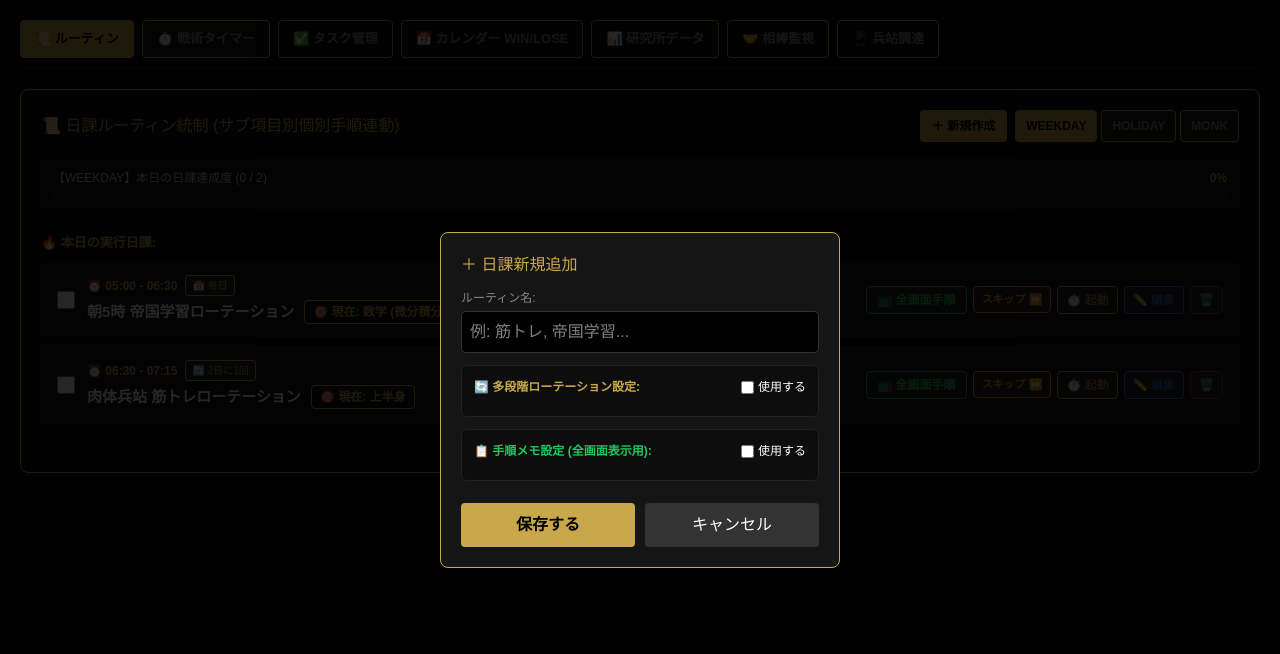
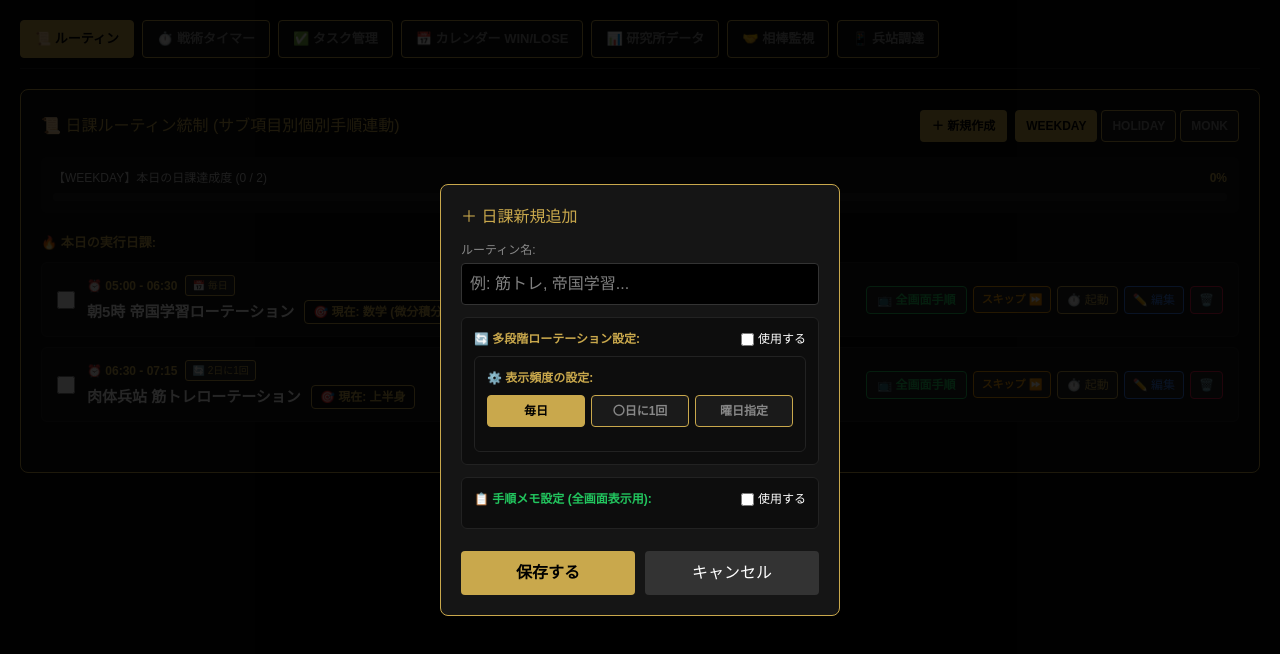
Before and after one commit to projectthwithai/gold-brain-hub, a Next.js app: page / in a window 1280 px wide. Both pictures are taken after a click on the button "＋ 新規作成". Shown: the top 654 px of the page. Built offline with nearby package versions, Linux system fonts and the light colour scheme.

Commit message:
feat: update components with AI agent

```diff
--- a/app/page.tsx
+++ b/app/page.tsx
@@ -500,6 +500,80 @@ export default function Page() {
                 </label>
               </div>
 
+              {/* ★復活！ 表示頻度設定UI (毎日 / 〇日に1回 / 曜日指定)★ */}
+            <div style={{ background: "#0d0d0d", padding: "12px", borderRadius: "6px", border: "1px solid #222" }}>
+              <span style={{ fontSize: "12px", color: "#C9A84C", fontWeight: "bold", display: "block", marginBottom: "8px" }}>⚙️ 表示頻度の設定:</span>
+
+              {/* タイプ選択ボタン (毎日 / 〇日に1回 / 曜日指定) */}
+              <div style={{ display: "flex", gap: "6px", marginBottom: "12px" }}>
+                {[
+                  { id: "daily", label: "毎日" },
+                  { id: "interval", label: "〇日に1回" },
+                  { id: "weekly", label: "曜日指定" },
+                ].map((f) => {
+                  const active = (isCreating ? newRoutine.freqType : editingRoutine?.freqType) === f.id;
+                  return (
+                    <button
+                      key={f.id}
+                      type="button"
+                      onClick={() => isCreating ? setNewRoutine({ ...newRoutine, freqType: f.id as any }) : editingRoutine && setEditingRoutine({ ...editingRoutine, freqType: f.id as any })}
+                      style={{
+                        flex: 1, padding: "6px 0",
+                        background: active ? "#C9A84C" : "#1a1a1a",
+                        color: active ? "#000" : "#888",
+                        border: "1px solid #C9A84C",
+                        borderRadius: "4px", fontSize: "12px", fontWeight: "bold", cursor: "pointer"
+                      }}
+                    >
+                      {f.label}
+                    </button>
+                  );
+                })}
+              </div>
+
+              {/* 〇日に1回入力フォーム */}
+              {(isCreating ? newRoutine.freqType : editingRoutine?.freqType) === "interval" && (
+                <div style={{ display: "flex", alignItems: "center", gap: "8px", fontSize: "12px" }}>
+                  <span>表示間隔:</span>
+                  <input
+                    type="number" min="2" max="30"
+                    value={isCreating ? newRoutine.freqIntervalDays : editingRoutine?.freqIntervalDays || 2}
+                    onChange={(e) => isCreating ? setNewRoutine({ ...newRoutine, freqIntervalDays: Number(e.target.value) }) : editingRoutine && setEditingRoutine({ ...editingRoutine, freqIntervalDays: Number(e.target.value) })}
+                    style={{ width: "60px", padding: "4px", background: "#000", border: "1px solid #C9A84C", color: "#fff", borderRadius: "4px", textAlign: "center", fontWeight: "bold" }}
+                  />
+                  <span>日に1回表示</span>
+                </div>
+              )}
+
+              {/* 曜日複数選択ボタン群 */}
+              {(isCreating ? newRoutine.freqType : editingRoutine?.freqType) === "weekly" && (
+                <div>
+                  <span style={{ fontSize: "11px", color: "#888", display: "block", marginBottom: "6px" }}>表示する曜日を選択 (複数選択可):</span>
+                  <div style={{ display: "flex", gap: "4px", flexWrap: "wrap" }}>
+                    {WEEKDAYS.map((dayName, idx) => {
+                      const selected = isCreating ? newRoutine.freqDaysOfWeek?.includes(idx) : editingRoutine?.freqDaysOfWeek?.includes(idx);
+                      return (
+                        <button
+                          key={dayName}
+                          type="button"
+                          onClick={() => toggleFreqDay(idx, !isCreating)}
+                          style={{
+                            padding: "6px 10px",
+                            background: selected ? "#C9A84C" : "#1a1a1a",
+                            color: selected ? "#000" : "#666",
+                            border: `1px solid ${selected ? "#C9A84C" : "#333"}`,
+                            borderRadius: "4px", fontSize: "12px", cursor: "pointer", fontWeight: "bold"
+                          }}
+                        >
+                          {dayName}
+                        </button>
+                      );
+                    })}
+                  </div>
+                </div>
+              )}
+            </div>
+
               {(isCreating ? newRoutine.hasRotation : editingRoutine?.hasRotation) && (
                 <div style={{ display: "flex", flexDirection: "column", gap: "8px", marginTop: "8px" }}>
                   <span style={{ fontSize: "11px", color: "#888" }}>サブ項目 (カンマ区切りで入力):</span>
```
